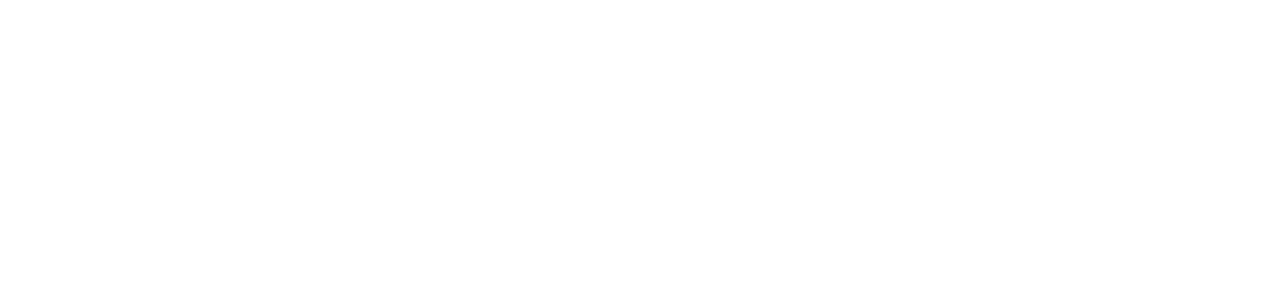
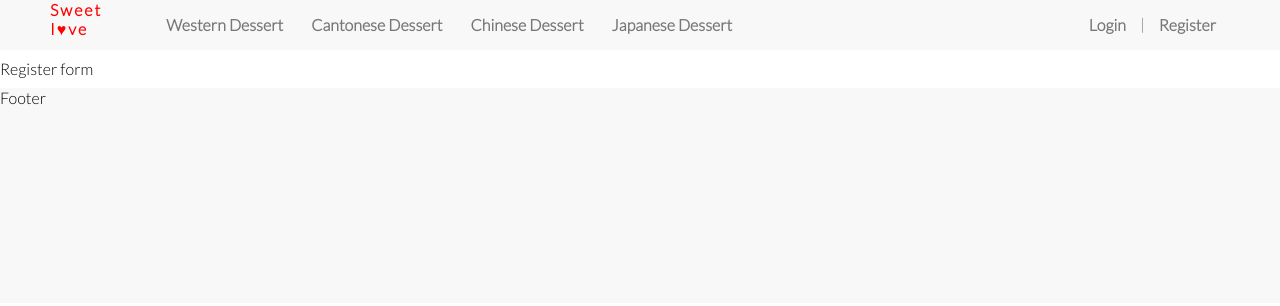
Before and after one commit to Code-Institute-Submissions/mabin9527-Bakery-Store, a plain HTML site: page register.html in a window 1280 px wide. Drawn offline with Linux system fonts and the light colour scheme.

Commit message:
Changed css code: For maintaining the consistency with logo, adding margin-right to login and register box

```diff
--- a/assets/css/style.css
+++ b/assets/css/style.css
@@ -60,6 +60,7 @@ nav li a {
 }
 .user {
     float: right;
+    margin-right: 50px;
 }
 .user span {
     float: right;
--- a/register.html
+++ b/register.html
@@ -18,6 +18,27 @@
     <title>Bakery Store</title>
 </head>
 <body>
-
+    <header>
+        <div class="logo">
+            <a href="index.html" target="_blank">Sweet<br>I♥ve</a>
+        </div>
+        <nav>
+            <ul calss="dessert">
+                <li><a href="western-dessert.html" target="_blank">Western Dessert</a></li>
+                <li><a href="#">Cantonese Dessert</a></li>
+                <li><a href="#">Chinese Dessert</a></li>
+                <li><a href="#">Japanese Dessert</a></li>
+            </ul>
+            <ul class="user">
+                <li>
+                    <a href="login.html" target="_blank">Login</a>
+                    <span>|</span>
+                </li>
+                <li><a href="register.html" target="_blank">Register</a></li>
+            </ul>
+        </nav>
+    </header>
+    <section>Register form</section>
+    <footer>Footer</footer>
 </body>
 </html>
```
